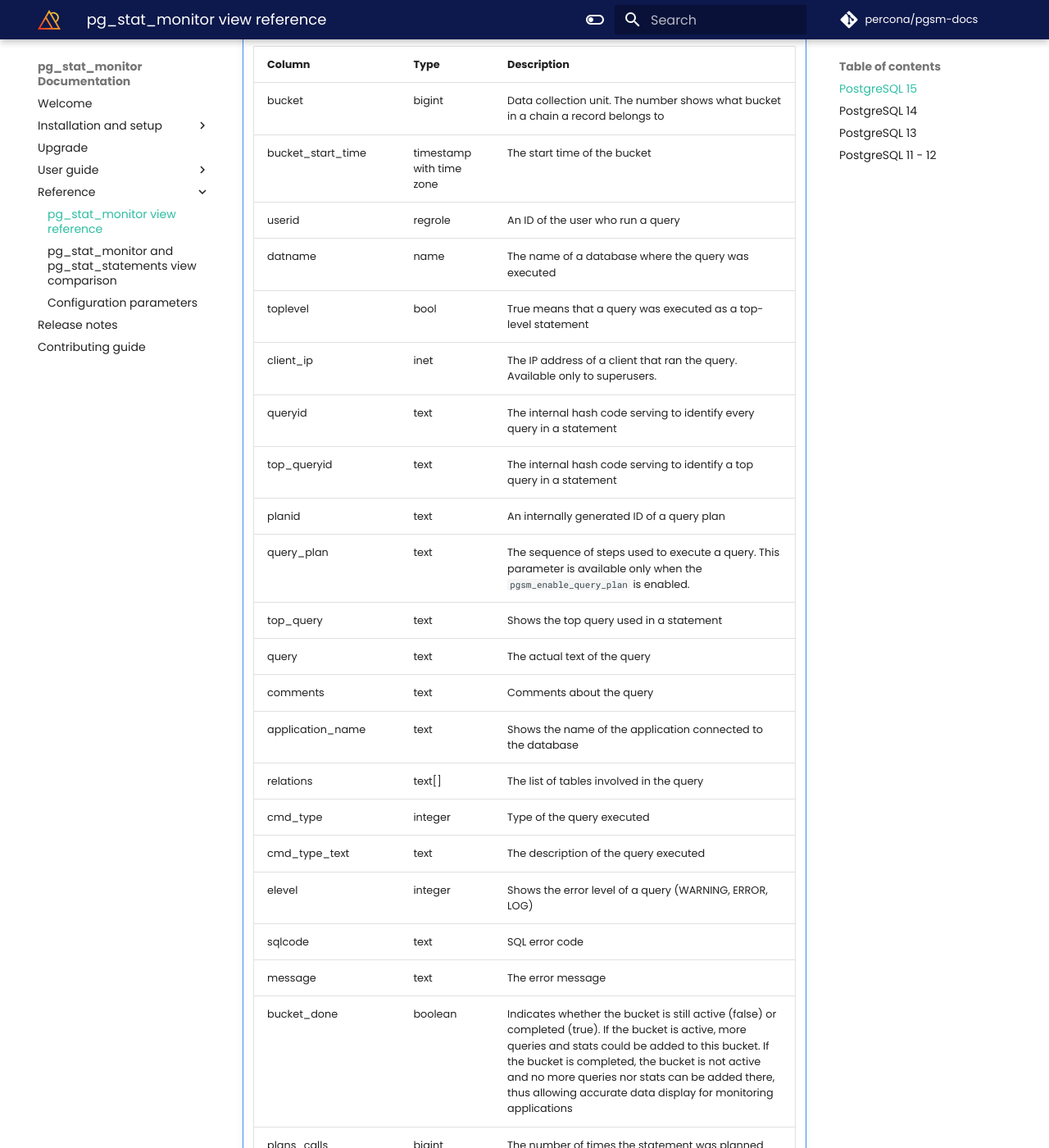
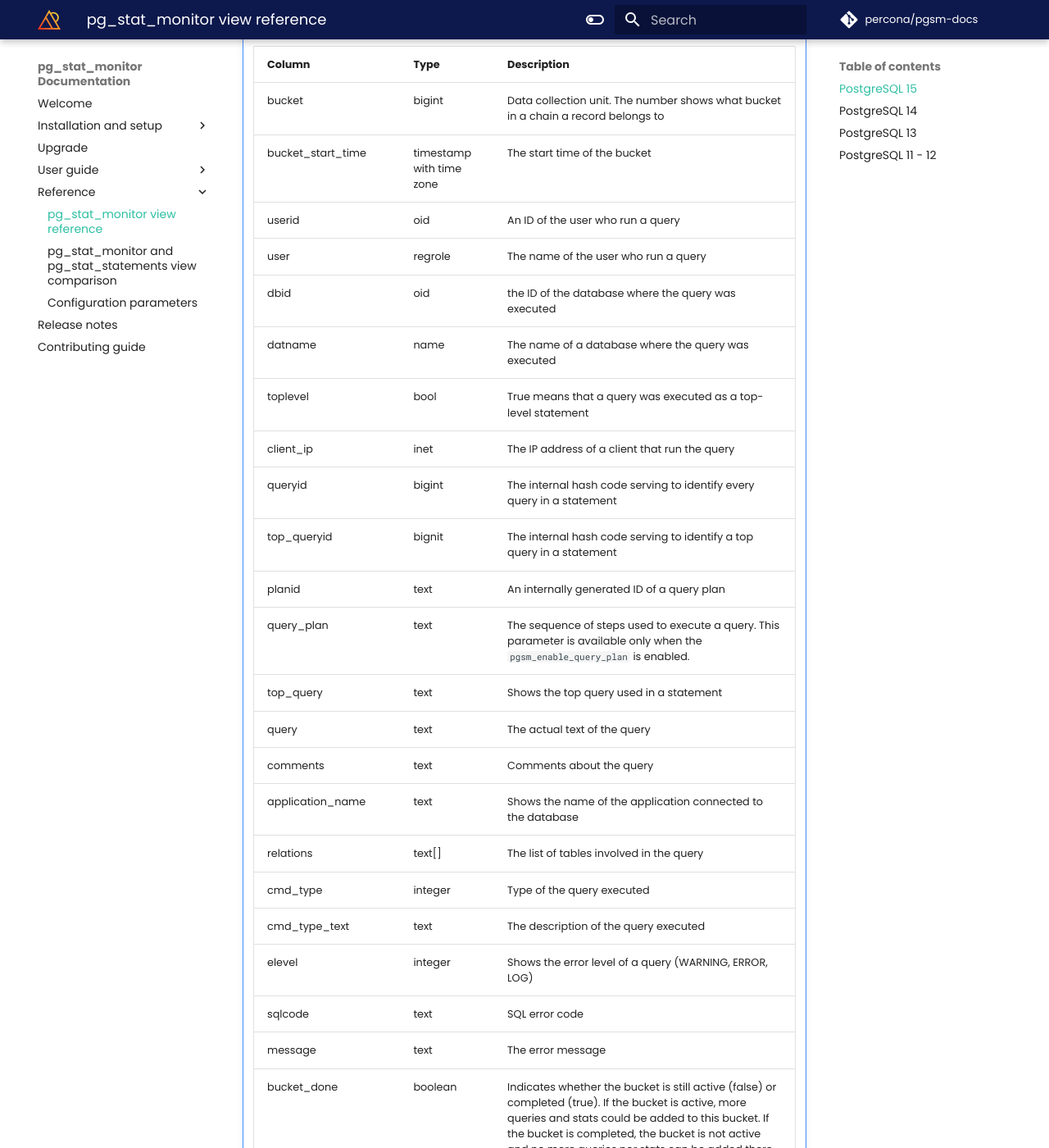
Before and after one commit to percona/pgsm-docs, an MkDocs documentation site: the page built from docs/reference.md, in a window 1280 px wide and 1400 px high, scrolled down 386 px. Shown: the whole window at 82% size. Built offline with MkDocs 1.6.1 and Material for MkDocs 9.7.7, drawn with Linux system fonts in a browser that asks for light colours; nearby versions of some CDN libraries; comment, search, counter and statistics services are not loaded; the version menu is left out; some of the changed text lies outside the part shown.

Commit message:
PG-543 Updated PG15 view
Updates:
dbid => add column
userid => data type to oid
user => column added for user name
queryid => data type to bigint (remove hex)
top_queryid => data type to bigint (remove hex)
plans_calls => change column name to plans
rows_retrieved => change column name to rows

modified:   docs/reference.md

```diff
--- a/docs/reference.md
+++ b/docs/reference.md
@@ -18,12 +18,14 @@ The following table describes the `pg_stat_monitor` view for PostgreSQL 15 and h
      |--------------------|--------------------------|------------------
       bucket              | bigint                  | Data collection unit. The number shows what bucket in a chain a record belongs to
      bucket_start_time    | timestamp with time zone | The start time of the bucket|
-     userid               | regrole                  | An ID of the user who run a query |
+     userid               | oid                  | An ID of the user who run a query |
+     user                 | regrole              | The name of the user who run a query
+     dbid                 | oid                  | the ID of the database where the query was executed
      datname              | name                        | The name of a database where the query was executed
      toplevel             | bool                     | True means that a query was executed as a top-level statement
-     client_ip          | inet                       | The IP address of a client that ran the query. Available only to superusers.
-     queryid            | text                       | The internal hash code serving to identify every query in a statement
-     top_queryid        | text             | The internal hash code serving to identify a top query in a statement|
+     client_ip          | inet                       | The IP address of a client that run the query
+     queryid            | bigint                       | The internal hash code serving to identify every query in a statement
+     top_queryid        | bignit             | The internal hash code serving to identify a top query in a statement|
      planid             | text                       | An internally generated ID of a query plan
      query_plan         | text                       | The sequence of steps used to execute a query. This parameter is available only when the `pgsm_enable_query_plan` is enabled.
      top_query          | text                       | Shows the top query used in a statement |
@@ -90,12 +92,14 @@ The following is the view for PostgreSQL 14
     |--------------------|--------------------------|------------------
      bucket              | bigint                  | Data collection unit. The number shows what bucket in a chain a record belongs to
     bucket_start_time    | timestamp with time zone | The start time of the bucket|
-    userid               | regrole                  | An ID of the user who run a query |
+    dbid                 | oid                  | the ID of the database where the query was executed
+    userid               | oid                  | An ID of the user who run a query |
+    user                 | regrole              | The name of the user who run a query
     datname              | name                        | The name of a database where the query was executed
     toplevel             | bool                     | True means that a query was executed as a top-level statement
     client_ip          | inet                       | The IP address of a client that ran the query. Available only to superusers
-    queryid            | text                       | The internal hash code serving to identify every query in a statement
-    top_queryid        | text             | The internal hash code serving to identify a top query in a statement|
+    queryid            | bigint                       | The internal hash code serving to identify every query in a statement
+    top_queryid        | bigint             | The internal hash code serving to identify a top query in a statement|
     planid             | text                       | An internally generated ID of a query plan
     query_plan         | text                       | The sequence of steps used to execute a query. This parameter is available only when the `pgsm_enable_query_plan` is enabled.
     top_query          | text                       | Shows the top query used in a statement |
@@ -152,11 +156,13 @@ The following is the view for PostgreSQL 13
     |---------------------|------------------|------------------------------|
     | bucket              | bigint           |Data collection unit. The number shows what bucket in a chain a record belongs to|
     | bucket_start_time   | timestamp with time zone| The start time of the bucket|
-    | userid              | regrole          | An ID of the user who run a query|
+    | dbid                 | oid                  | the ID of the database where the query was executed
+    | userid               | oid                  | An ID of the user who run a query |
+    | user                 | regrole              | The name of the user who run a query
     | datname             | name             | The name of a database where the query was executed|
     | client_ip           | inet             | The IP address of a client that ran the query. Available only to superusers|
-    | queryid             | text             | The internal hash code serving to identify every query in a statement|
-    | top_queryid         | text             | The internal hash code serving to identify a top query in a statement|
+    | queryid             | bigint             | The internal hash code serving to identify every query in a statement|
+    | top_queryid         | bigint             | The internal hash code serving to identify a top query in a statement|
     | query               | text             | The actual text of the query
     | comments            | text             | Comments about the query
     | planid              | text             | An internally generated ID of a query plan|
@@ -213,11 +219,13 @@ The following is the view for PostgreSQL 11 and 12:
     |--------------------|--------------------------|------------------
     |bucket              | bigint                   | Data collection unit. The number shows what bucket in a chain a record belongs to|
     |bucket_start_time   | timestamp with time zone | The start time of the bucket|
-    |userid              | regrole                  | An ID of the user who run a query |
+    | dbid                 | oid                  | the ID of the database where the query was executed
+    | userid               | oid                  | An ID of the user who run a query |
+    | user                 | regrole              | The name of the user who run a query|
     |datname             | name                     | The name of a database where the query was executed
     |client_ip           | inet                     | The IP address of a client that ran the query. Available only to superusers|
-    |queryid             | text                     | The internal hash code serving to identify every query in a statement
-    |top_queryid         | text                     | The internal hash code serving to identify a top query in a statement|
+    |queryid             | bigint                     | The internal hash code serving to identify every query in a statement
+    |top_queryid         | bigint                     | The internal hash code serving to identify a top query in a statement|
     |query               | text                       | The actual text of the query |
     |comments            | text                     |Comments about the query |
     |planid              | text                       | An internally generated ID of a query plan|
```
Also changed, not shown: other parts of docs/reference.md (+7 -7 lines).
